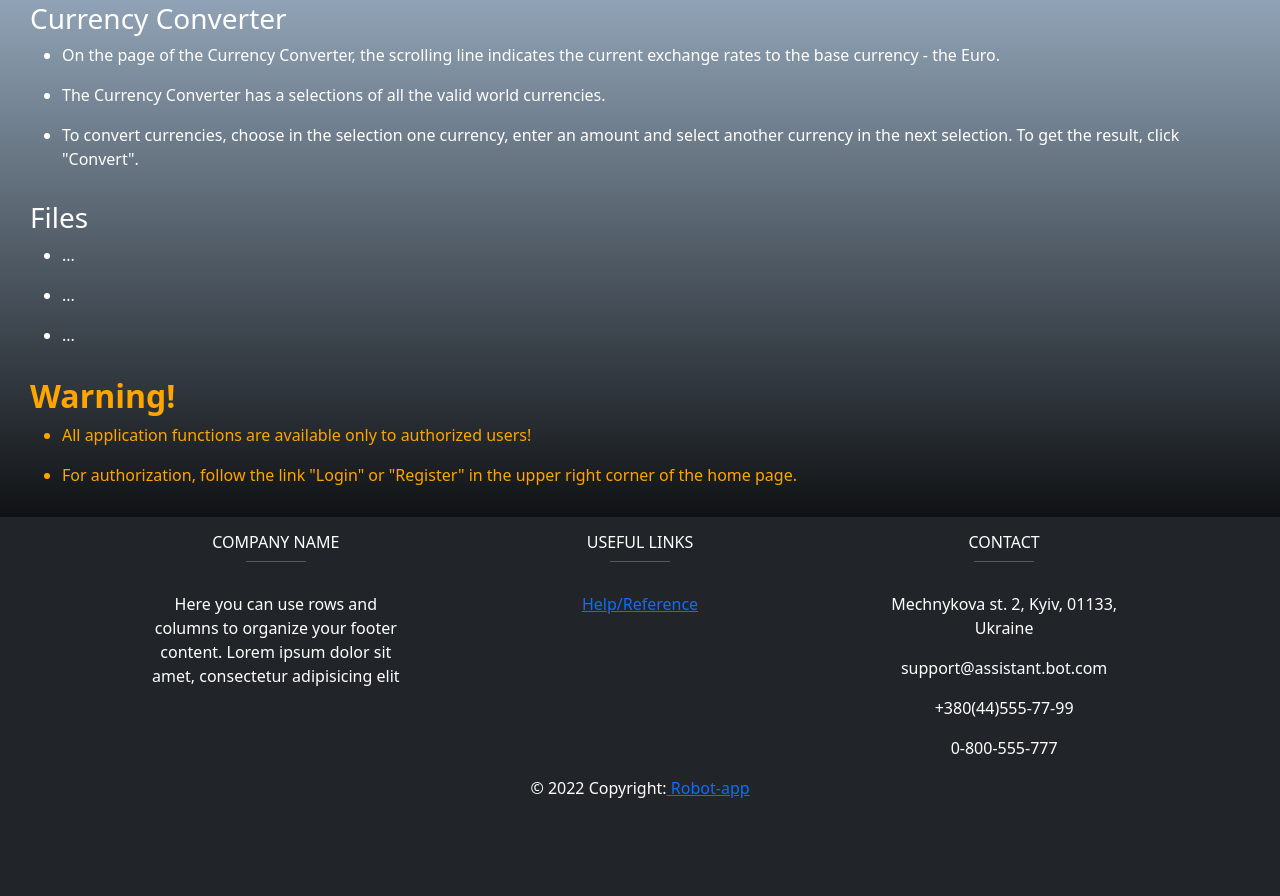
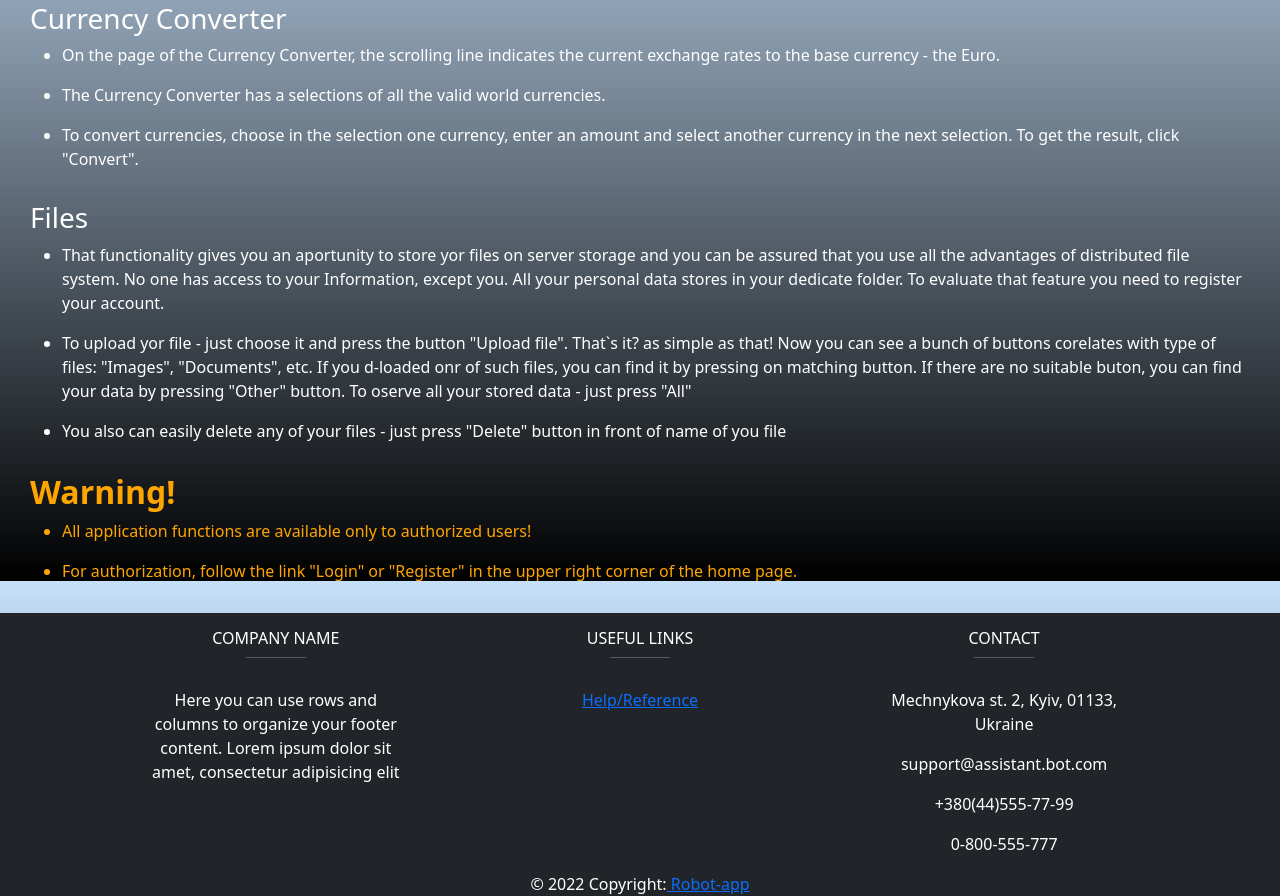
Before and after one commit to anfernee84/web_project_final, a Django app: page /reference/ in a window 1280 px wide. Shown: the part 1019-1915 px from the top of the page. Before the commit the page ends 1817 px from the top, so only its background shows below. Run offline with Django 4.2, Linux system fonts and the light colour scheme; a user stored in the database is signed in.

Commit message:
add_description

```diff
--- a/templates/reference.html
+++ b/templates/reference.html
@@ -56,9 +56,11 @@
 <div class="files">
     <h3>Files</h3>
     <ul>
-        <li><p>...</p></li>
-        <li><p>...</p></li>
-        <li><p>...</p></li>
+        <li><p>That functionality gives you an aportunity to store yor files on server storage and you can be assured that you use all the advantages of distributed file system.
+            No one has access to your Information, except you. All your personal data stores in your dedicate folder. To evaluate that feature you need to register your account. </p></li>
+        <li><p>To upload yor file - just choose it and press the button "Upload file". That`s it? as simple as that! Now you can see a bunch of buttons corelates with type of files: "Images", "Documents", etc.
+            If you d-loaded onr of such files, you can find it by pressing on matching button. If there are no suitable buton, you can find your data by pressing "Other" button. To oserve all your stored data - just press "All" </p></li>
+        <li><p>You also can easily delete any of your files - just press "Delete" button in front of name of you file</p></li>
     </ul>
 </div>
 <div class="warning">
```
